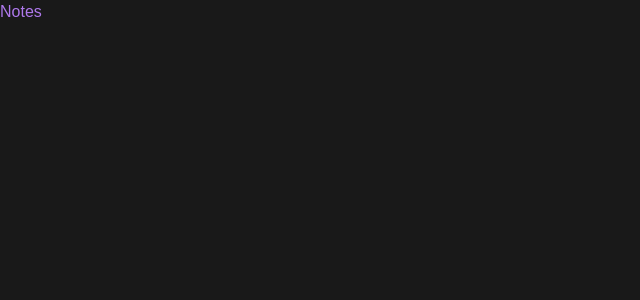
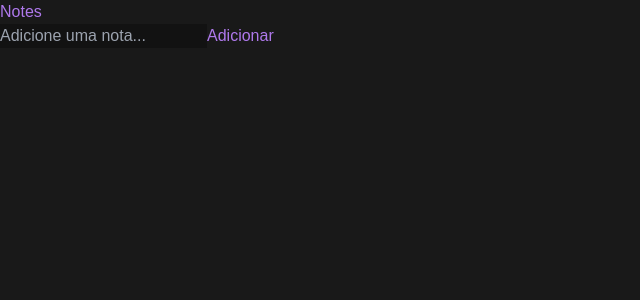
Before and after one commit to monickevelyn/notes, a React (Vite) app: page / in a window 1280 px wide. Shown: the top 300 px of the page, without its empty margins (0-640 px from the left). Built offline with nearby package versions, Linux system fonts and the light colour scheme.

Commit message:
funcAddNote

```diff
--- a/src/components/AddNote.jsx
+++ b/src/components/AddNote.jsx
@@ -1,6 +1,6 @@
 import { func, any, string } from "prop-types"
 
-export default function AddtNote({ value, onChange, placeholder, handleAdd }) {
+export default function AddNote({ value, onChange, placeholder, onClick }) {
   return (
     <>
     <div className="flex flex-row items-center justify-center gap-4 p-2 w-full">
@@ -11,15 +11,16 @@ export default function AddtNote({ value, onChange, placeholder, handleAdd }) {
           backgroundColor: "var(--color-container)",
         }}
       />
-      <button onClick={handleAdd} className="w-20 h-10 outline-none rounded p-1 text-base font-medium border-2"
-        style={{ color: "var(--color)", borderColor: "var(--color)"}}>Adicionar</button>
+      <button onClick={onClick} className="text-base font-medium" style={{ color: "var(--color)"}}>
+        Adicionar
+      </button>
     </div>
     </>
   )
 }
-AddtNote.propTypes = {
+AddNote.propTypes = {
   value: any,
   onChange: func,
   placeholder: string,
-  handleAdd: func,
+  onClick: func,
 }
--- a/src/components/Notes.jsx
+++ b/src/components/Notes.jsx
@@ -1,9 +1,44 @@
+import ContainerNote from "./ContainerNote";
+import AddNote from "./AddNote";
+
+import { v4 as uid } from "uuid";
+import { useState } from "react";
+
 export default function Notes() {
+    const [input, setInput] = useState("");
+    const [notes, setNotes] = useState([]);
+    // const [msg, setMsg] = useState(false);
+
+    const add = () => {
+        if (input === "") {
+        //   return setMsg(true);
+        } else {
+          setNotes((prev) => [
+            ...prev,
+            {
+              id: uid(),
+              text: input,
+            },
+          ]);
+        }
+        setInput("");
+        // setMsg(false);
+    };
+
     return (
       <>
+      <AddNote value={input} placeholder="Adicione uma nota..." onChange={(e) => setInput(e.target.value)} onClick={add} />
 
+      <section className="w-full p-4 min-h-full flex flex-row flex-wrap justify-center items-start gap-4">
+          {notes.length >= 1 &&
+            notes.map((note) => (
+              <ContainerNote
+                key={note.id}
+                id={note.id}
+                text={note.text}
+              />
+            ))}
+        </section>
       </>
     );
 }
-
-{/* <AddNote value={input} placeholder="Adicione uma nota..." onChange={(e) => setInput(e.target.value)} handleAdd={add} />  */}
```
